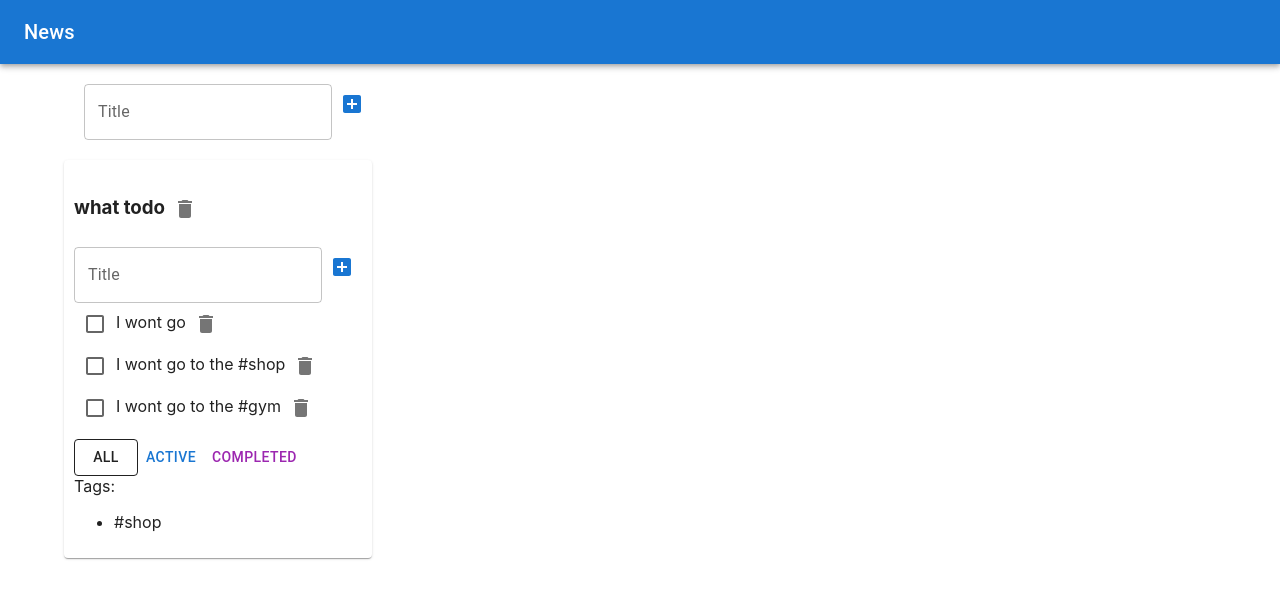
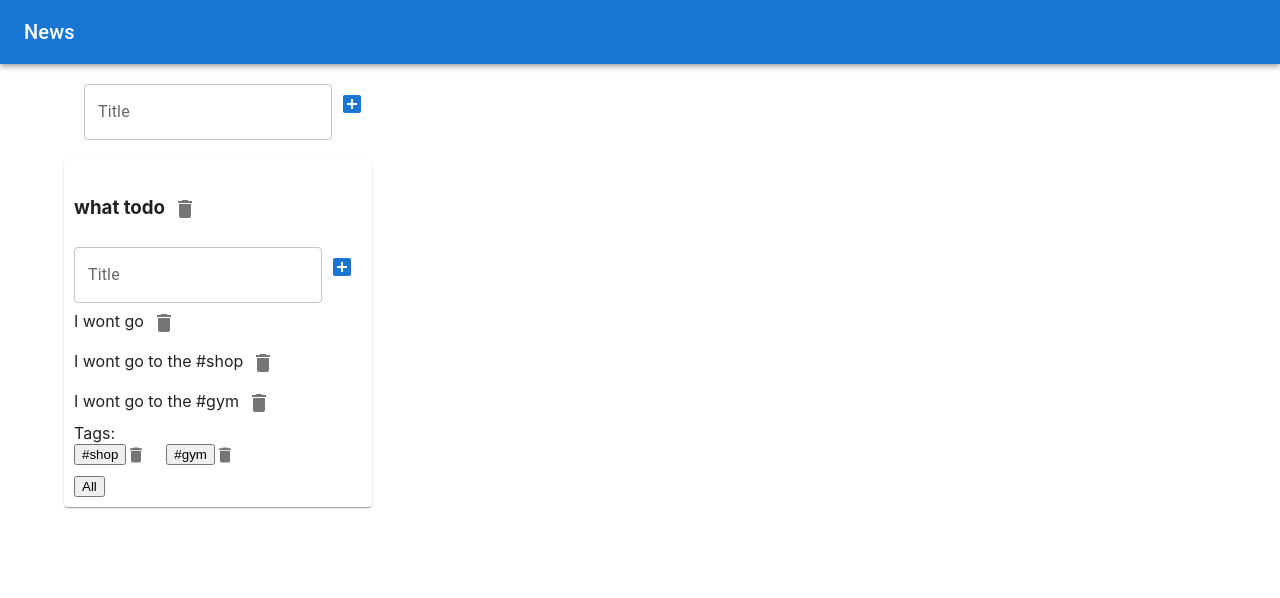
Before and after one commit to PavelDermichev1998/text-editor-with-tags, a React (Create React App) app: page / in a window 1280 px wide. Shown: the top 598 px of the page. Built offline with nearby package versions, Linux system fonts and the light colour scheme.

Commit message:
Add Tags filter, change tags

```diff
--- a/src/App.tsx
+++ b/src/App.tsx
@@ -14,13 +14,13 @@ import {
     changeTodolistTitleAC,
     removeTodolistAC
 } from './state/todolists-reducer';
-import { addTaskAC, changeTaskStatusAC, changeTaskTitleAC, removeTaskAC } from './state/tasks-reducer';
+import { addTaskAC, changeTaskTitleAC, removeTaskAC } from './state/tasks-reducer';
 import { useDispatch, useSelector } from 'react-redux';
 import { AppRootStateType } from './state/store';
-import {addTagAC} from "./state/tags-reducer";
+import {addTagAC, changeTagTitleAC, removeTagAC} from "./state/tags-reducer";
 
 
-export type FilterValuesType = 'all' | 'active' | 'completed';
+export type FilterValuesType = string
 export type TodolistType = {
     id: string
     title: string
@@ -50,17 +50,18 @@ function App() {
         dispatch(removeTaskAC(id, todolistId));
     }, [dispatch]);
 
+    const removeTag = useCallback(function (id: string, todolistId: string) {
+        dispatch(removeTagAC(id, todolistId));
+    }, [dispatch]);
+
     const addTask = useCallback(function (title: string, todolistId: string) {
         dispatch(addTaskAC(title, todolistId));
         dispatch(addTagAC(title, todolistId));
     }, [dispatch]);
 
-    const changeStatus = useCallback(function (id: string, isDone: boolean, todolistId: string) {
-        dispatch(changeTaskStatusAC(id, isDone, todolistId));
-    }, [dispatch]);
-
     const changeTaskTitle = useCallback(function (id: string, newTitle: string, todolistId: string) {
         dispatch(changeTaskTitleAC(id, newTitle, todolistId));
+        dispatch(changeTagTitleAC(newTitle, todolistId));
     }, [dispatch]);
 
     const changeFilter = useCallback(function (value: FilterValuesType, todolistId: string) {
@@ -106,9 +107,9 @@ function App() {
                                         tasks={allTodolistTasks}
                                         tags={allTodolistTags}
                                         removeTask={removeTask}
+                                        removeTag={removeTag}
                                         changeFilter={changeFilter}
                                         addTask={addTask}
-                                        changeTaskStatus={changeStatus}
                                         filter={tl.filter}
                                         removeTodolist={removeTodolist}
                                         changeTaskTitle={changeTaskTitle}
--- a/src/Tags.tsx
+++ b/src/Tags.tsx
@@ -1,31 +1,33 @@
-import React from 'react'
+import React, {ChangeEvent, useCallback} from 'react'
 import {TagType} from './Todolist'
+import IconButton from "@mui/material/IconButton";
+import {Delete} from "@mui/icons-material";
 
 type TagPropsType = {
     tag: TagType
     todolistId: string
+    removeTag: (tagId: string, todolistId: string) => void
+    onTagFilterClickHandler: (tagTitle: string) => void
 }
 export const Tags = React.memo((props: TagPropsType) => {
 
-    /*let createTag = (arr: Array<string>) => {
-        let arrTitle = [...arr]
-        for (let i = 0; i <= arrTitle.length - 1; i++) {
-            let tagIndex = arrTitle[i].indexOf('#');
-            if (arrTitle[i].includes('#')) {
-                arrTitle[i] = arrTitle[i].slice(tagIndex, arrTitle[i].length)
-            } else {
-                delete arrTitle[i]
-            }
-        }
-        return arrTitle
-    }
-    let arrTagsTitle = createTag(props.tasks.map(t => t.title))
-    let filterTags = arrTagsTitle.filter((item, index) => arrTagsTitle.indexOf(item) === index)*/
+    const onClickHandler = useCallback(() => {
+        props.removeTag(props.tag.id, props.todolistId)
+    }, [props.tag.id, props.todolistId]);
 
+    const onTagFilterClickHandler = useCallback(() => {
+        props.onTagFilterClickHandler(props.tag.title)
+    }, [props.tag.title, props.todolistId]);
 
     return (
-        <>
-            <li key={props.todolistId}>{props.tag.title}</li>
-        </>
+        <span key={props.todolistId} style={{paddingRight: '20px'}}>
+            <button onClick={onTagFilterClickHandler}>
+                {props.tag.title}
+            </button>
+            <IconButton onClick={onClickHandler} style={{width: '20px', height: '20px'}}>
+                <Delete style={{width: '20px', height: '20px'}}/>
+            </IconButton>
+        </span>
+
     )
 })
--- a/src/Task.tsx
+++ b/src/Task.tsx
@@ -1,38 +1,26 @@
-import React, { ChangeEvent, useCallback } from 'react'
+import React, { useCallback } from 'react'
 import { EditableSpan } from './EditableSpan'
 import { Delete } from '@mui/icons-material';
 import IconButton from '@mui/material/IconButton';
-import Checkbox from '@mui/material/Checkbox';
 import {TaskType} from './Todolist'
 
 type TaskPropsType = {
     task: TaskType
     todolistId: string
-    changeTaskStatus: (id: string, isDone: boolean, todolistId: string) => void
     changeTaskTitle: (taskId: string, newTitle: string, todolistId: string) => void
     removeTask: (taskId: string, todolistId: string) => void
 }
 export const Task = React.memo((props: TaskPropsType) => {
+
     const onClickHandler = useCallback(() => {
         props.removeTask(props.task.id, props.todolistId)
         }, [props.task.id, props.todolistId]);
-
-    const onChangeHandler = useCallback((e: ChangeEvent<HTMLInputElement>) => {
-        let newIsDoneValue = e.currentTarget.checked
-        props.changeTaskStatus(props.task.id, newIsDoneValue, props.todolistId)
-    }, [props.task.id, props.todolistId]);
 
     const onTitleChangeHandler = useCallback((newValue: string) => {
         props.changeTaskTitle(props.task.id, newValue, props.todolistId)
     }, [props.task.id, props.todolistId]);
 
-    return <div key={props.task.id} className={props.task.isDone ? 'is-done' : ''}>
-        <Checkbox
-            checked={props.task.isDone}
-            color="primary"
-            onChange={onChangeHandler}
-        />
-
+    return <div key={props.task.id}>
         <EditableSpan value={props.task.title} onChange={onTitleChangeHandler}/>
         <IconButton onClick={onClickHandler}>
             <Delete/>
--- a/src/Todolist.tsx
+++ b/src/Todolist.tsx
@@ -5,15 +5,12 @@ import IconButton from '@mui/material/IconButton';
 import Button from '@mui/material/Button';
 import {Delete} from '@mui/icons-material';
 import {Task} from './Task'
-import {FilterValuesType, TagsStateType} from './App';
+import {FilterValuesType} from './App';
 import {Tags} from "./Tags";
-import {useSelector} from "react-redux";
-import {AppRootStateType} from "./state/store";
 
 export type TaskType = {
     id: string
     title: string
-    isDone: boolean
 }
 
 export type TagType = {
@@ -28,9 +25,9 @@ type PropsType = {
     tags: Array<TagType>
     changeFilter: (value: FilterValuesType, todolistId: string) => void
     addTask: (title: string, todolistId: string) => void
-    changeTaskStatus: (id: string, isDone: boolean, todolistId: string) => void
     changeTaskTitle: (taskId: string, newTitle: string, todolistId: string) => void
     removeTask: (taskId: string, todolistId: string) => void
+    removeTag: (tagId: string, todolistId: string) => void
     removeTodolist: (id: string) => void
     changeTodolistTitle: (id: string, newTitle: string) => void
     filter: FilterValuesType
@@ -51,19 +48,17 @@ export const Todolist = React.memo(function (props: PropsType) {
         props.changeTodolistTitle(props.id, title)
     }, [props.id, props.changeTodolistTitle])
 
-    const onAllClickHandler = useCallback(() => props.changeFilter('all', props.id), [props.id, props.changeFilter])
-    const onActiveClickHandler = useCallback(() => props.changeFilter('active', props.id), [props.id, props.changeFilter])
-    const onCompletedClickHandler = useCallback(() => props.changeFilter('completed', props.id), [props.id, props.changeFilter])
+    const onAllClickHandler = useCallback(() => props.changeFilter('all', props.id),
+        [props.id, props.changeFilter])
+    const onTagFilterClickHandler = useCallback((tagTitle: string) => {
+        props.changeFilter(tagTitle, props.id)
+    }, [props.id, props.changeFilter])
 
 
     let tasksForTodolist = props.tasks
-    let tagsForTodolist = props.tags
 
-    if (props.filter === 'active') {
-        tasksForTodolist = props.tasks.filter(t => !t.isDone)
-    }
-    if (props.filter === 'completed') {
-        tasksForTodolist = props.tasks.filter(t => t.isDone)
+    if (props.filter !== 'all') {
+        tasksForTodolist = props.tasks.filter(t => t.title.includes(props.filter))
     }
 
     return <div>
@@ -75,39 +70,24 @@ export const Todolist = React.memo(function (props: PropsType) {
         <AddItemForm addItem={addTask}/>
         <div>
             {
-
                 tasksForTodolist.map(t => <Task key={t.id} task={t} todolistId={props.id}
                                                 removeTask={props.removeTask}
                                                 changeTaskTitle={props.changeTaskTitle}
-                                                changeTaskStatus={props.changeTaskStatus}
                     />
                 )
             }
         </div>
+        <div>Tags:</div>
+        {
+            props.tags.map(tag => <Tags key={tag.id} tag={tag} todolistId={props.id} removeTag={props.removeTag}
+                                             onTagFilterClickHandler={onTagFilterClickHandler}
+                />
+            )
+        }
         <div style={{paddingTop: '10px'}}>
-            <Button variant={props.filter === 'all' ? 'outlined' : 'text'}
-                    onClick={onAllClickHandler}
-                    color={'inherit'}
-            >All
-            </Button>
-            <Button variant={props.filter === 'active' ? 'outlined' : 'text'}
-                    onClick={onActiveClickHandler}
-                    color={'primary'}>Active
-            </Button>
-            <Button variant={props.filter === 'completed' ? 'outlined' : 'text'}
-                    onClick={onCompletedClickHandler}
-                    color={'secondary'}>Completed
-            </Button>
-            {/*<Tags tasks={tasksForTodolist} todolistId={props.id}/>*/}
-            <div>Tags:</div>
-            <ul>
-                {
-                    tagsForTodolist.map(tag => <Tags key={tag.id} tag={tag} todolistId={props.id}
-                            /*changeTag={props.changeTaskStatus}*/
-                        />
-                    )
-                }
-            </ul>
+            <button onClick={onAllClickHandler}>
+                All
+            </button>
         </div>
     </div>
 })
--- a/src/state/tags-reducer.ts
+++ b/src/state/tags-reducer.ts
@@ -1,4 +1,3 @@
-import {TagType} from '../Todolist';
 import {v1} from 'uuid';
 import {AddTodolistActionType, RemoveTodolistActionType} from './todolists-reducer';
 import {TagsStateType} from '../App';
@@ -12,7 +11,7 @@ export const tagsReducer = (state: TagsStateType = initialState, action: Actions
         case 'ADD-TAG': {
             const stateCopy = {...state}
             let tagIndex = action.title.indexOf('#');
-            const newTag: TagType = {
+            let newTag = {
                 id: v1(),
                 title: action.title.slice(tagIndex, action.title.length)
             }
@@ -23,16 +22,21 @@ export const tagsReducer = (state: TagsStateType = initialState, action: Actions
                 return stateCopy;
             }
             return state
-
-        }/*
-        case 'CHANGE-TAG': {
-            let todolistTasks = state[action.todolistId];
-            let newTasksArray = todolistTasks
-                .map(t => t.id === action.taskId ? {...t, isDone: action.isDone} : t);
-
-            state[action.todolistId] = newTasksArray;
+        }
+        case 'CHANGE-TAG-TITLE': {
+            let todolistTags = state[action.todolistId];
+            let tagIndex = action.newTitle.indexOf('#');
+            let newTagsArray = todolistTags
+                .map(t => action.newTitle.includes(t.title) ? {...t, title: action.newTitle.slice(tagIndex, action.newTitle.length)} : t);
+            state[action.todolistId] = newTagsArray;
             return ({...state});
-        }*/
+        }
+        case 'REMOVE-TAG': {
+            const stateCopy = {...state}
+            const tags = stateCopy[action.todolistId];
+            stateCopy[action.todolistId] = tags.filter(t => t.id !== action.tagId);
+            return stateCopy;
+        }
         case 'ADD-TODOLIST': {
             return {
                 ...state,
@@ -52,28 +56,30 @@ export const tagsReducer = (state: TagsStateType = initialState, action: Actions
 
 export const addTagAC = (title: string, todolistId: string): AddTagActionType => {
     return {type: 'ADD-TAG', title, todolistId}
-}/*
-export const changeTagAC = (taskId: string, todolistId: string, title: string): ChangeTagActionType => {
-    return {type: 'CHANGE-TAG', todolistId, taskId, title}
+
 }
-*/
+export const removeTagAC = (tagId: string, todolistId: string): RemoveTagActionType => {
+    return {type: 'REMOVE-TAG', tagId: tagId, todolistId: todolistId}
+}
+export const changeTagTitleAC = (newTitle: string, todolistId: string): ChangeTagTitleActionType => {
+    return {type: 'CHANGE-TAG-TITLE', newTitle: newTitle, todolistId: todolistId}
+}
+
 export type AddTagActionType = {
     type: 'ADD-TAG',
     todolistId: string
     title: string
 }
-/*
-
-export type ChangeTagActionType = {
-    type: 'CHANGE-TAG',
+export type RemoveTagActionType = {
+    type: 'REMOVE-TAG',
     todolistId: string
-    taskId: string
-    title: string
+    tagId: string
 }
-*/
-
-
-type ActionsType = AddTagActionType
-    /*| ChangeTagActionType*/
+export type ChangeTagTitleActionType = {
+    type: 'CHANGE-TAG-TITLE'
+    newTitle: string
+    todolistId: string
+}
+type ActionsType = AddTagActionType | RemoveTagActionType | ChangeTagTitleActionType
     | AddTodolistActionType
     | RemoveTodolistActionType
--- a/src/state/tags.json
+++ b/src/state/tags.json
@@ -3,6 +3,10 @@
     {
       "id": "111",
       "title": "#shop"
+    },
+    {
+      "id": "222",
+      "title": "#gym"
     }
   ]
 }
--- a/src/state/tasks-reducer.ts
+++ b/src/state/tasks-reducer.ts
@@ -21,24 +21,14 @@ export const tasksReducer = (state: TasksStateType = initialState, action: Actio
             const newTask: TaskType = {
                 id: v1(),
                 title: action.title,
-                isDone: false
             }
             const tasks = stateCopy[action.todolistId];
             const newTasks = [newTask, ...tasks];
             stateCopy[action.todolistId] = newTasks;
             return stateCopy;
         }
-        case 'CHANGE-TASK-STATUS': {
-            let todolistTasks = state[action.todolistId];
-            let newTasksArray = todolistTasks
-                .map(t => t.id === action.taskId ? {...t, isDone: action.isDone} : t);
-
-            state[action.todolistId] = newTasksArray;
-            return ({...state});
-        }
         case 'CHANGE-TASK-TITLE': {
             let todolistTasks = state[action.todolistId];
-            // найдём нужную таску:
             let newTasksArray = todolistTasks
                 .map(t => t.id === action.taskId ? {...t, title: action.title} : t);
 
@@ -67,9 +57,6 @@ export const removeTaskAC = (taskId: string, todolistId: string): RemoveTaskActi
 export const addTaskAC = (title: string, todolistId: string): AddTaskActionType => {
     return {type: 'ADD-TASK', title, todolistId}
 }
-export const changeTaskStatusAC = (taskId: string, isDone: boolean, todolistId: string): ChangeTaskStatusActionType => {
-    return {type: 'CHANGE-TASK-STATUS', isDone, todolistId, taskId}
-}
 export const changeTaskTitleAC = (taskId: string, title: string, todolistId: string): ChangeTaskTitleActionType => {
     return {type: 'CHANGE-TASK-TITLE', title, todolistId, taskId}
 }
@@ -86,13 +73,6 @@ export type AddTaskActionType = {
     title: string
 }
 
-export type ChangeTaskStatusActionType = {
-    type: 'CHANGE-TASK-STATUS',
-    todolistId: string
-    taskId: string
-    isDone: boolean
-}
-
 export type ChangeTaskTitleActionType = {
     type: 'CHANGE-TASK-TITLE',
     todolistId: string
@@ -101,7 +81,6 @@ export type ChangeTaskTitleActionType = {
 }
 
 type ActionsType = RemoveTaskActionType | AddTaskActionType
-    | ChangeTaskStatusActionType
     | ChangeTaskTitleActionType
     | AddTodolistActionType
     | RemoveTodolistActionType
--- a/src/state/tasks.json
+++ b/src/state/tasks.json
@@ -2,18 +2,15 @@
   "9f27f97b-bc63-4114-9baa-c91facbd4ffb": [
     {
       "id": "111",
-      "title": "I wont go",
-      "isDone": false
+      "title": "I wont go"
     },
     {
       "id": "222",
-      "title": "I wont go to the #shop",
-      "isDone": false
+      "title": "I wont go to the #shop"
     },
     {
       "id": "333",
-      "title": "I wont go to the #gym",
-      "isDone": false
+      "title": "I wont go to the #gym"
     }
   ]
 }
--- a/src/state/todolists-reducer.ts
+++ b/src/state/todolists-reducer.ts
@@ -44,7 +44,6 @@ export const todolistsReducer = (state: Array<TodolistType> = initialState, acti
         case 'CHANGE-TODOLIST-TITLE': {
             const todolist = state.find(tl => tl.id === action.id);
             if (todolist) {
-                // если нашёлся - изменим ему заголовок
                 todolist.title = action.title;
             }
             return [...state]
@@ -52,7 +51,6 @@ export const todolistsReducer = (state: Array<TodolistType> = initialState, acti
         case 'CHANGE-TODOLIST-FILTER': {
             const todolist = state.find(tl => tl.id === action.id);
             if (todolist) {
-                // если нашёлся - изменим ему заголовок
                 todolist.filter = action.filter;
             }
             return [...state]
```
